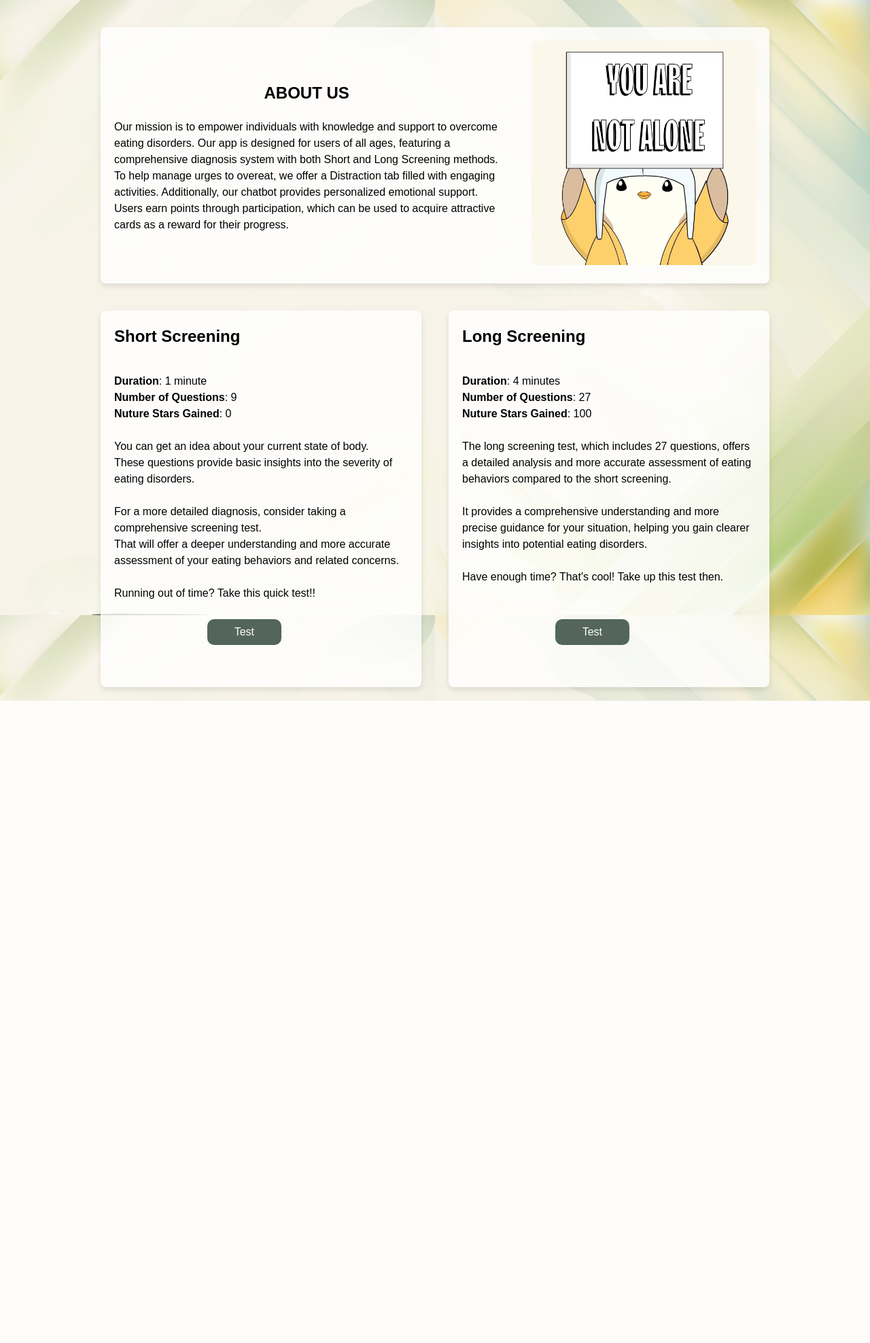
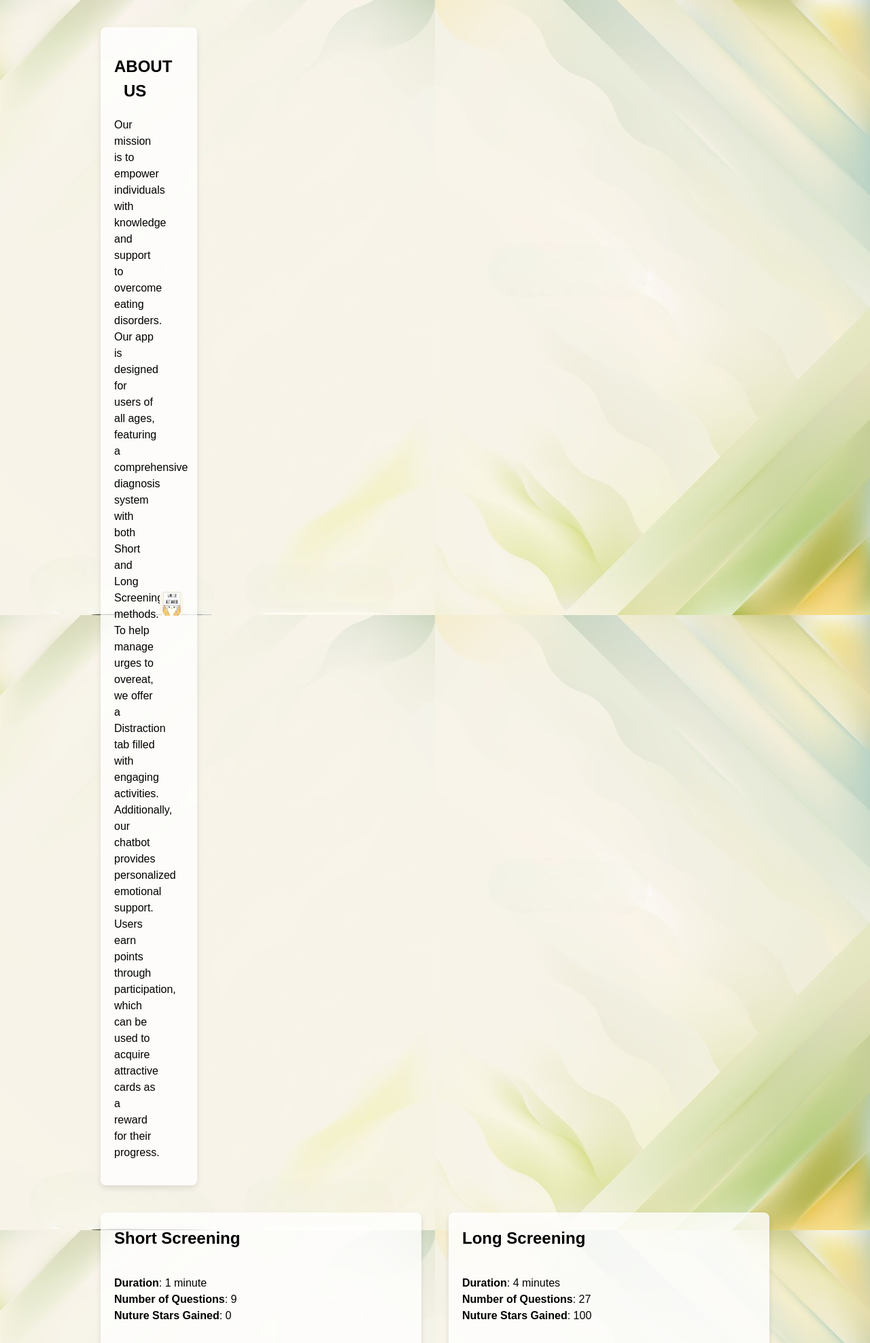
Before and after one commit to Tasneem-I/Eat-O-Mate, a Flask app: page /signup_start in a window 1280 px wide. Shown: the top 1976 px of the page at 68% size. Before the commit the page ends 1031 px from the top, so only its background shows below. Run offline with Flask 3, Linux system fonts and the light colour scheme; parts of the project's set-up code (start-up, migrations or seed data) failed here and were passed over.

Commit message:
entrysignup

```diff
--- a/templates/EntrySignup.html
+++ b/templates/EntrySignup.html
@@ -72,7 +72,7 @@
             display: flex;
             justify-content: space-between;
             align-items: center;
-            width: 10%%;
+            width: 10%;
             line-height: 1.5;
         }
         .mission-card .text {
```
